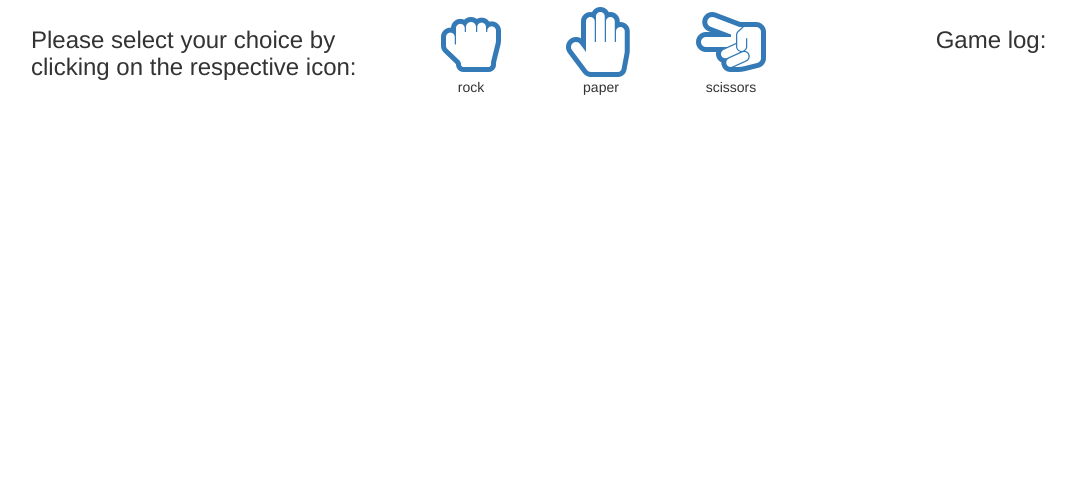
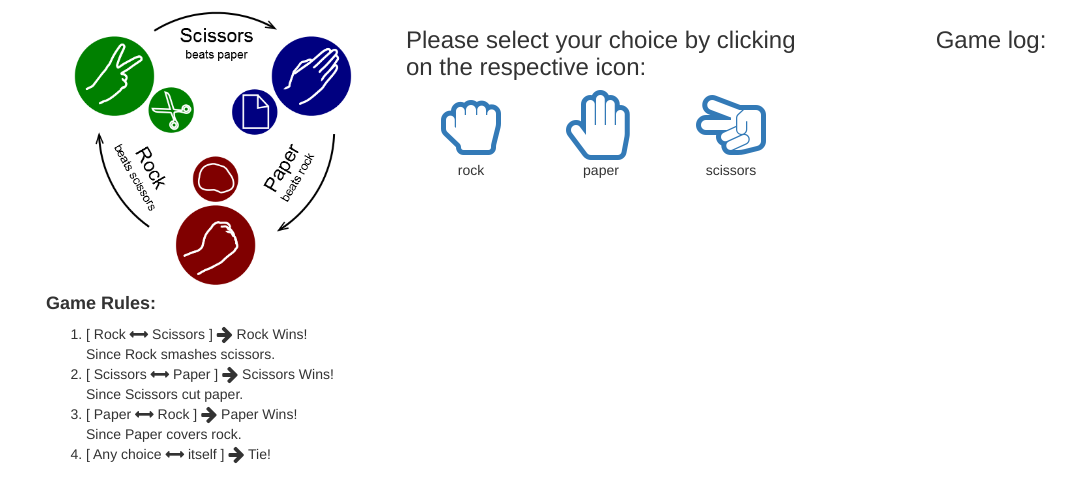
Before and after one commit to Joensg/Rock-Paper-Scissors, a website: page index.html in a window 1280 px wide. Shown: the part 102-604 px from the top of the page, without its empty margins (39-1115 px from the left). Drawn offline with nearby package versions, Linux system fonts and the light colour scheme.

Commit message:
Added Game Rules

```diff
--- a/index.html
+++ b/index.html
@@ -43,13 +43,31 @@
             </div>
             <div class="row">
                 <div class="col-md-4 col-xs-12">
-                    <h3>Please select your choice by clicking on the respective icon:</h3>
+                    <div class="col-xs-12">
+                        <div class="col-xs-12 center">
+                            <a title="By Enzoklop (Own work) [CC BY-SA 3.0 (http://creativecommons.org/licenses/by-sa/3.0)], via Wikimedia Commons" href="https://commons.wikimedia.org/wiki/File%3ARock-paper-scissors.svg">
+                                <img width="300" alt="Rock-paper-scissors" src="images/Rock-paper-scissors.png"/>
+                            </a>
+                        </div>
+                        <div>
+                            <p>
+                            <h4><strong>Game Rules:</strong></h4>
+                            <ol>
+                                <li>[ Rock <i class="fa fa-arrows-h fa-lg"></i> Scissors ] <i class="fa fa-arrow-right fa-lg"></i> Rock Wins!<br>Since Rock smashes scissors.</li>
+                                <li>[ Scissors <i class="fa fa-arrows-h fa-lg"></i> Paper ] <i class="fa fa-arrow-right fa-lg"></i> Scissors Wins!<br>Since Scissors cut paper.</li>
+                                <li>[ Paper <i class="fa fa-arrows-h fa-lg"></i> Rock ] <i class="fa fa-arrow-right fa-lg"></i> Paper Wins!<br>Since Paper covers rock.</li>
+                                <li>[ Any choice <i class="fa fa-arrows-h fa-lg"></i> itself ] <i class="fa fa-arrow-right fa-lg"></i> Tie!</li>
+                            </ol>
+                            </p>
+                        </div>
+                    </div>
                 </div>
                 <div class="col-md-4 col-xs-12">
                     <div class="row">
+                        <h3>Please select your choice by clicking on the respective icon:<br></h3>
                         <div ng-repeat="x in choices" class="col-md-4 col-xs-12 center">
-                            <a class="center" href="#gamelog"><i ng-click="rps_game($index)" class="fa fa-hand-{{x}}-o fa-5x"></i></a>
-                            <div class="center">{{x}}</div>
+                            <a href="#gamelog"><i ng-click="rps_game($index)" class="fa fa-hand-{{x}}-o fa-5x"></i></a>
+                            <div>{{x}}</div>
                         </div>
                     </div>
                 </div>
```
Also changed, not shown: images/Rock-paper-scissors.png (added).
